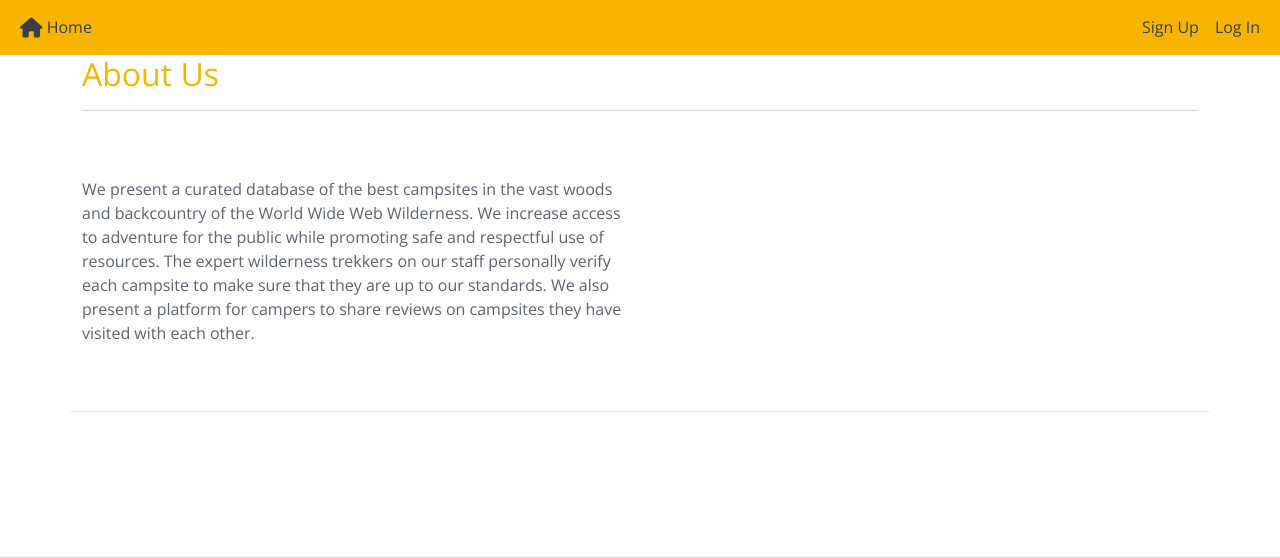
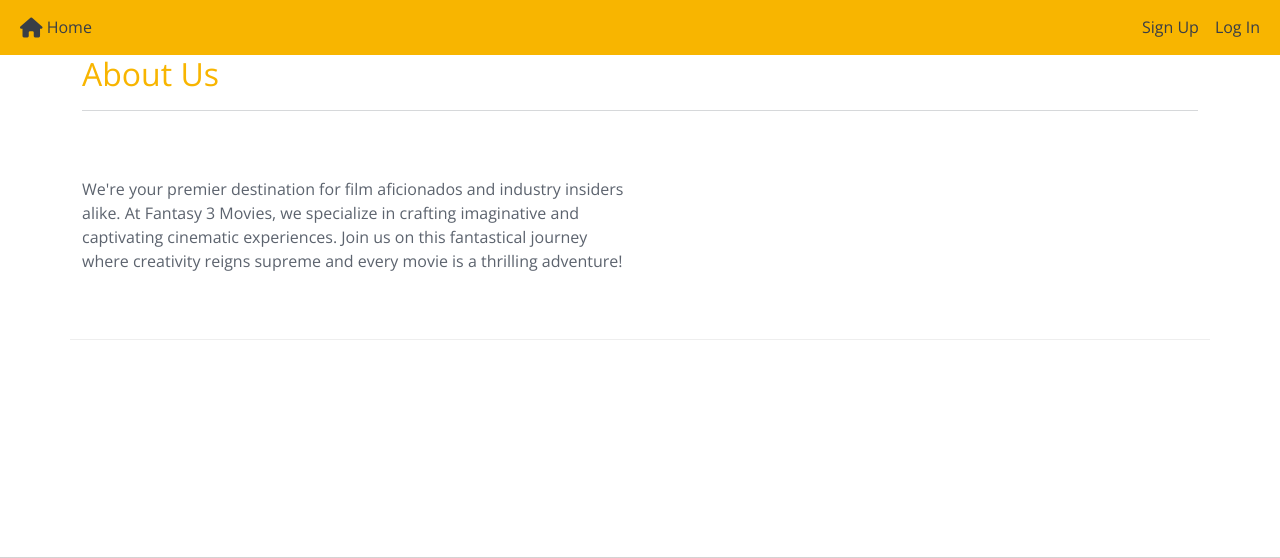
Before and after one commit to johnbean36/fantasy3movies, a Django app: page / in a window 1280 px wide. Shown: the part 103-661 px from the top of the page. Run offline with Django 5.2, Linux system fonts and the light colour scheme; some libraries are stand-ins or nearby versions.

Commit message:
change content in Home Page

```diff
--- a/main_app/templates/home.html
+++ b/main_app/templates/home.html
@@ -9,7 +9,7 @@
   </div>
   <div class="row row-content">
       <div class="col-sm-6">
-          <p>We present a curated database of the best campsites in the vast woods and backcountry of the World Wide Web Wilderness. We increase access to adventure for the public while promoting safe and respectful use of resources. The expert wilderness trekkers on our staff personally verify each campsite to make sure that they are up to our standards. We also present a platform for campers to share reviews on campsites they have visited with each other.</p>
+          <p>We're your premier destination for film aficionados and industry insiders alike. At Fantasy 3 Movies, we specialize in crafting imaginative and captivating cinematic experiences. Join us on this fantastical journey where creativity reigns supreme and every movie is a thrilling adventure!</p>
       </div>
   </div>
 
```
